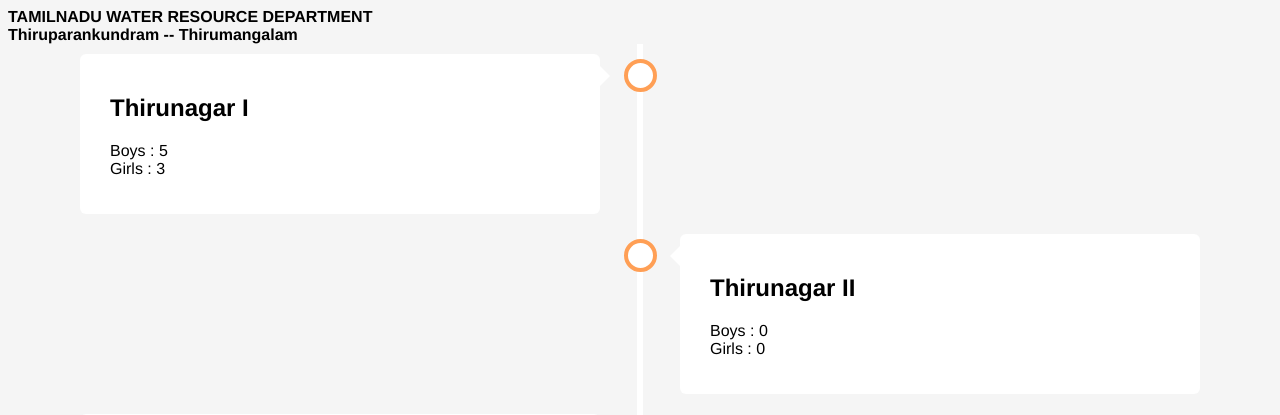
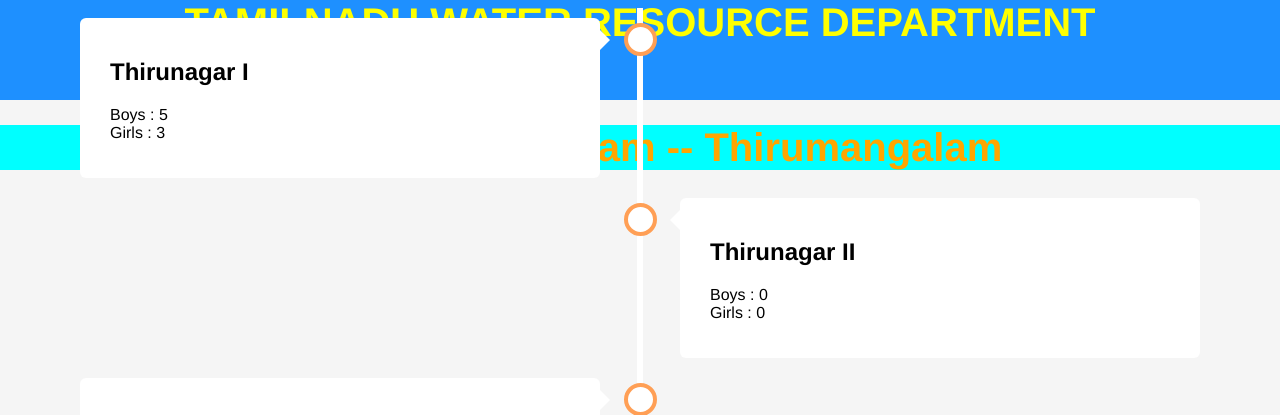
Before and after one commit to JAGAGANESH/TCE, a PHP site: page /AreaRoutes.html in a window 1280 px wide. Shown: the top 415 px of the page. Run offline with PHP 8.4, Linux system fonts and the light colour scheme.

Commit message:
Update AreaRoutes.css

```diff
--- a/TCE_IT_5S/TCE Transporter/AreaRoutes.css
+++ b/TCE_IT_5S/TCE Transporter/AreaRoutes.css
@@ -97,3 +97,26 @@ body {
   position: relative;
   border-radius: 6px;
 }
+
+title1	{
+    background-color: #1E90FF;
+    position: absolute;
+    width:100%;
+    height:100px;
+    left:0px;
+    top:0px;
+    text-align: center;
+    color: yellow;
+    font-size: 40px;
+}
+
+title2    {
+    position: absolute;
+    top: 125px;
+    left: 0px;
+    width: 100%;
+    text-align: center;
+    background-color: #00FFFF;
+    color: orange;
+    font-size: 40px;
+}
```
